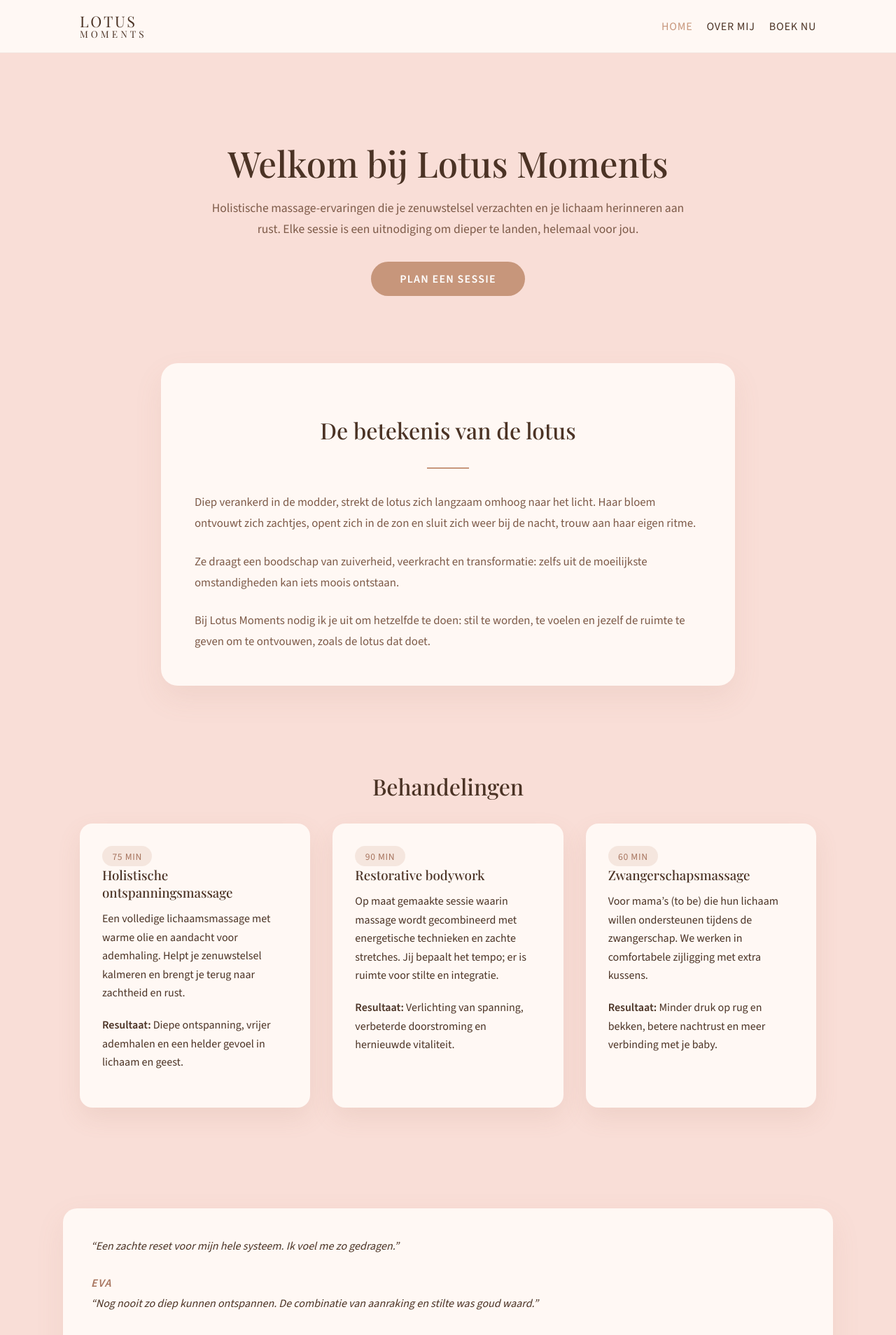
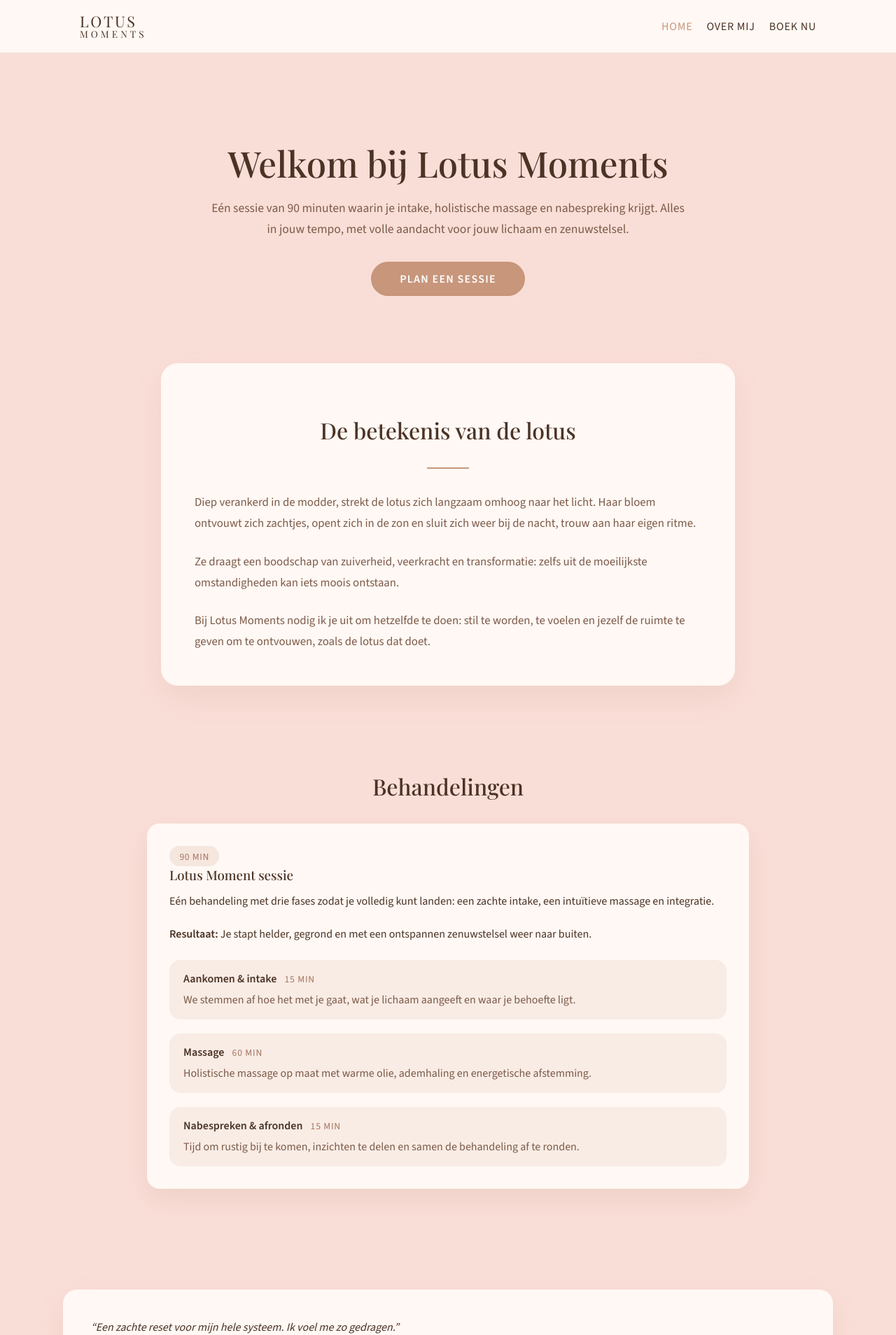
Before and after one commit to LotusMoments/website, a Jekyll site: the page built from index.md, in a window 1280 px wide. Shown: the top 1908 px of the page at 70% size. Built offline with Jekyll 4.4.1, drawn with Linux system fonts in a browser that asks for light colours; some of the changed text lies outside the part shown.

Commit message:
Refine Lotus Moment flow to one 90-minute session with phased steps

```diff
--- a/_data/behandelingen.yml
+++ b/_data/behandelingen.yml
@@ -1,18 +1,15 @@
-- naam: Holistische ontspanningsmassage
-  duur: 75 min
-  omschrijving: >
-    Een volledige lichaamsmassage met warme olie en aandacht voor ademhaling. Helpt je zenuwstelsel kalmeren
-    en brengt je terug naar zachtheid en rust.
-  resultaat: Diepe ontspanning, vrijer ademhalen en een helder gevoel in lichaam en geest.
-- naam: Restorative bodywork
+- naam: Lotus Moment sessie
   duur: 90 min
   omschrijving: >
-    Op maat gemaakte sessie waarin massage wordt gecombineerd met energetische technieken en zachte stretches.
-    Jij bepaalt het tempo; er is ruimte voor stilte en integratie.
-  resultaat: Verlichting van spanning, verbeterde doorstroming en hernieuwde vitaliteit.
-- naam: Zwangerschapsmassage
-  duur: 60 min
-  omschrijving: >
-    Voor mama’s (to be) die hun lichaam willen ondersteunen tijdens de zwangerschap.
-    We werken in comfortabele zijligging met extra kussens.
-  resultaat: Minder druk op rug en bekken, betere nachtrust en meer verbinding met je baby.
+    Eén behandeling met drie fases zodat je volledig kunt landen: een zachte intake, een intuïtieve massage en integratie.
+  resultaat: Je stapt helder, gegrond en met een ontspannen zenuwstelsel weer naar buiten.
+  fases:
+    - titel: Aankomen & intake
+      duur: 15 min
+      omschrijving: We stemmen af hoe het met je gaat, wat je lichaam aangeeft en waar je behoefte ligt.
+    - titel: Massage
+      duur: 60 min
+      omschrijving: Holistische massage op maat met warme olie, ademhaling en energetische afstemming.
+    - titel: Nabespreken & afronden
+      duur: 15 min
+      omschrijving: Tijd om rustig bij te komen, inzichten te delen en samen de behandeling af te ronden.
--- a/_layouts/home.html
+++ b/_layouts/home.html
@@ -42,6 +42,17 @@ layout: default
         {% if treatment.resultaat %}
         <p><strong>Resultaat:</strong> {{ treatment.resultaat }}</p>
         {% endif %}
+        {% if treatment.fases %}
+        <ul class="treatment-steps">
+          {% for fase in treatment.fases %}
+          <li>
+            <span class="step-title">{{ fase.titel }}</span>
+            <span class="step-duration">{{ fase.duur }}</span>
+            <p>{{ fase.omschrijving }}</p>
+          </li>
+          {% endfor %}
+        </ul>
+        {% endif %}
       </article>
       {% endfor %}
     </div>
@@ -64,14 +75,14 @@ layout: default
 <section class="sections calendly" id="calendly">
   <div class="container">
     <h2 class="section-title">Boek je moment</h2>
-    <p>Bekijk direct beschikbaarheid en kies een moment dat voor jou werkt. Je ontvangt na het boeken alle praktische informatie in je inbox.</p>
+    <p>Plan jouw Lotus Moment van 90 minuten: intake, massage en nabespreking in één afspraak. Je ontvangt na het boeken alle praktische informatie in je inbox.</p>
     <a
       class="cta-btn"
       href="{{ site.social_links.calendly }}"
       target="_blank"
       rel="noopener"
     >
-      Open Calendly
+      Plan je sessie
     </a>
   </div>
 </section>
--- a/assets/css/style.css
+++ b/assets/css/style.css
@@ -180,6 +180,8 @@ body {
   display: grid;
   grid-template-columns: repeat(auto-fit, minmax(250px, 1fr));
   gap: 2rem;
+  max-width: 860px;
+  margin: 0 auto;
 }
 
 .treatment-card {
@@ -210,6 +212,40 @@ body {
   font-size: 0.85rem;
   letter-spacing: 0.05em;
   text-transform: uppercase;
+}
+
+.treatment-steps {
+  list-style: none;
+  padding: 0;
+  margin: 1.5rem 0 0;
+  display: flex;
+  flex-direction: column;
+  gap: 1.25rem;
+}
+
+.treatment-steps li {
+  background: rgba(199, 150, 123, 0.12);
+  border-radius: 16px;
+  padding: 1rem 1.25rem;
+}
+
+.treatment-steps .step-title {
+  font-weight: 600;
+  color: var(--text);
+}
+
+.treatment-steps .step-duration {
+  font-size: 0.85rem;
+  text-transform: uppercase;
+  letter-spacing: 0.06em;
+  color: var(--accent-dark);
+  margin-left: 0.5rem;
+}
+
+.treatment-steps p {
+  margin: 0.4rem 0 0;
+  color: var(--text-muted);
+  line-height: 1.6;
 }
 
 .reviews {
@@ -348,6 +384,10 @@ body {
     padding: 1.75rem;
   }
 
+  .treatment-steps li {
+    padding: 0.9rem 1rem;
+  }
+
   .lotus-card {
     padding: 2.2rem 1.75rem;
   }
--- a/index.md
+++ b/index.md
@@ -2,7 +2,7 @@
 layout: home
 title: Home
 hero_title: Welkom bij Lotus Moments
-hero_intro: "Holistische massage-ervaringen die je zenuwstelsel verzachten en je lichaam herinneren aan rust. Elke sessie is een uitnodiging om dieper te landen, helemaal voor jou."
+hero_intro: "Eén sessie van 90 minuten waarin je intake, holistische massage en nabespreking krijgt. Alles in jouw tempo, met volle aandacht voor jouw lichaam en zenuwstelsel."
 lotus:
   title: De betekenis van de lotus
   paragraphs:
```
